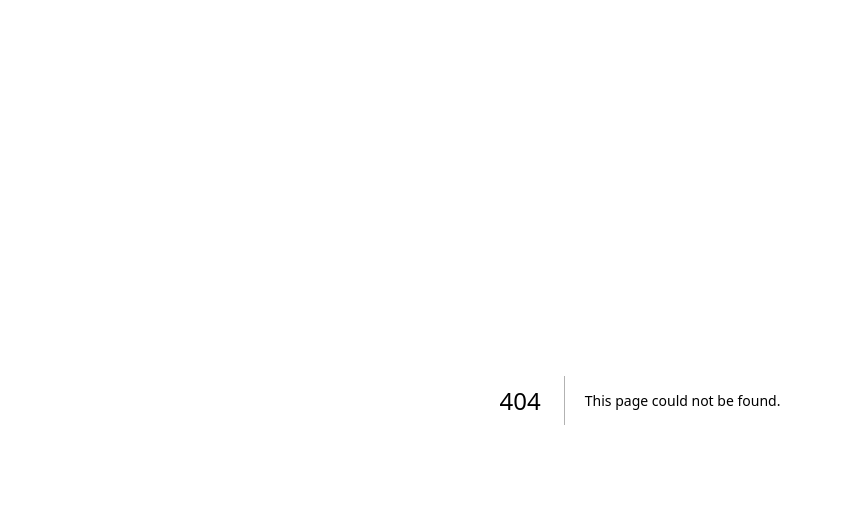
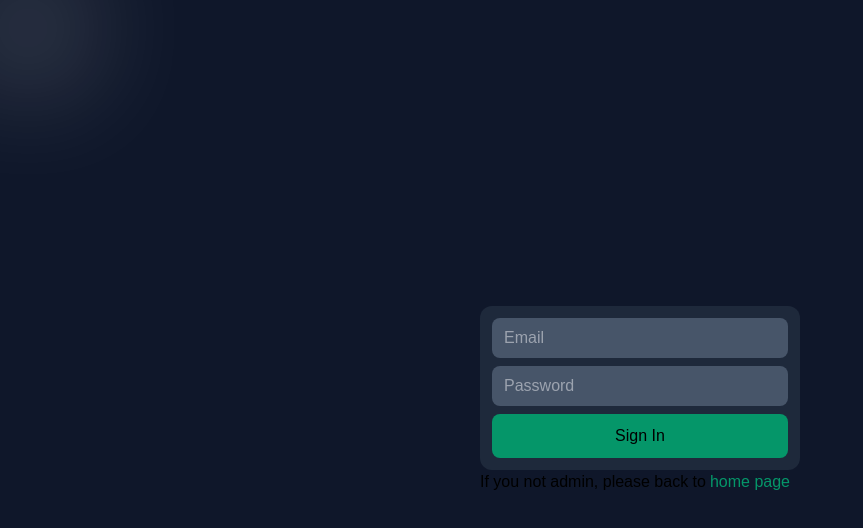
Before and after one commit to hliebovkyrylo/hliebov-kyrylo-portfolio, a Next.js app: page /sign-in in a window 1280 px wide. Before the commit this address had no page. Shown: the top 528 px of the page, without its empty margins (0-863 px from the left). Built offline with nearby package versions, Linux system fonts and the light colour scheme.

Commit message:
feat(web): maded layout of the sign-in page

```diff
--- /dev/null
+++ b/src/components/auth/SignInForm/SignInForm.tsx
@@ -0,0 +1,25 @@
+import Link from "next/link";
+
+export const SignInForm = () => {
+  return (
+    <div className="max-w-80 w-full">
+      <form className="flex flex-col gap-2 bg-slate-800 p-3 rounded-xl">
+        <input
+          className="px-3 py-2 rounded-lg bg-slate-600"
+          type="email"
+          placeholder="Email"
+        />
+        <input
+          className="px-3 py-2 rounded-lg bg-slate-600"
+          type="password"
+          placeholder="Password"
+        />
+        <button className="h-11 bg-emerald-600 rounded-lg">Sign In</button>
+      </form>
+      <span>If you not admin, please back to</span>
+      <Link href={"/"} className="ml-1 hover:underline text-emerald-600">
+        home page
+      </Link>
+    </div>
+  );
+};
--- /dev/null
+++ b/src/components/auth/SignInForm/index.ts
@@ -0,0 +1 @@
+export * from "./SignInForm";
--- /dev/null
+++ b/src/components/auth/index.ts
@@ -0,0 +1 @@
+export * from "./SignInForm";
--- /dev/null
+++ b/src/pages/sign-in/index.tsx
@@ -0,0 +1,9 @@
+import { SignInForm } from "@/components/auth";
+
+export default function SignIn() {
+  return (
+    <div className="w-full h-screen flex justify-center items-center">
+      <SignInForm />
+    </div>
+  );
+};
```
